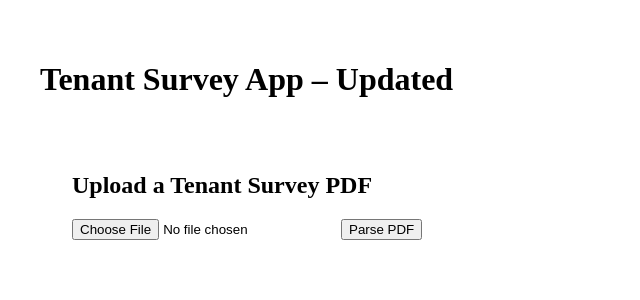
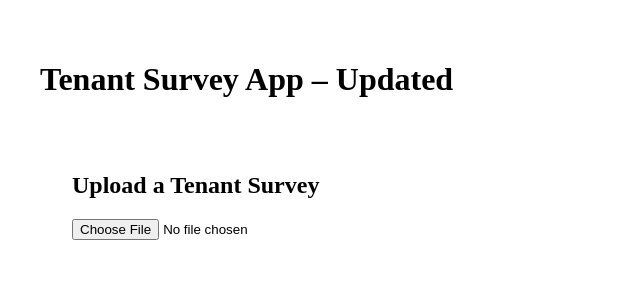
Before and after one commit to ptesdal/tenant-survey-portal, a Next.js app in the folder Downloads/tenant-survey-portal/: page / in a window 1280 px wide. Shown: the top 300 px of the page, without its empty margins (0-640 px from the left). Built offline with nearby package versions, Linux system fonts and the light colour scheme.

Commit message:
Switch to browser-safe PDF parsing with pdfjs-dist

```diff
--- a/Downloads/tenant-survey-portal/app/UploadForm.jsx
+++ b/Downloads/tenant-survey-portal/app/UploadForm.jsx
@@ -1,55 +1,45 @@
 'use client';
+import { useState } from 'react';
+import * as pdfjsLib from 'pdfjs-dist/legacy/build/pdf';
 
-import { useState } from 'react';
-import { getDocument, GlobalWorkerOptions } from 'pdfjs-dist';
-import workerSrc from 'pdfjs-dist/build/pdf.worker.min.js?url';
-
-GlobalWorkerOptions.workerSrc = workerSrc;
+pdfjsLib.GlobalWorkerOptions.workerSrc =
+  'https://cdn.jsdelivr.net/npm/pdfjs-dist@3.11.174/build/pdf.worker.min.js';
 
 export default function UploadForm() {
-  const [selectedFile, setSelectedFile] = useState(null);
-  const [status, setStatus] = useState('');
+  const [fileName, setFileName] = useState('');
+  const [textContent, setTextContent] = useState('');
 
-  const handleFileChange = (event) => {
-    const file = event.target.files[0];
-    setSelectedFile(file);
-    setStatus(`File "${file.name}" selected. Ready for parsing.`);
-  };
+  const handleFileChange = async (event) => {
+    const file = event.target.files?.[0];
+    if (!file) return;
 
-  const handleParse = async () => {
-    if (!selectedFile) {
-      setStatus('Please select a PDF file first.');
-      return;
-    }
+    setFileName(file.name);
 
-    const reader = new FileReader();
-    reader.onload = async () => {
-      const typedArray = new Uint8Array(reader.result);
-      const pdf = await getDocument({ data: typedArray }).promise;
+    const arrayBuffer = await file.arrayBuffer();
+    const pdf = await pdfjsLib.getDocument({ data: arrayBuffer }).promise;
 
     let fullText = '';
     for (let i = 1; i <= pdf.numPages; i++) {
       const page = await pdf.getPage(i);
       const content = await page.getTextContent();
-        const strings = content.items.map((item) => item.str);
-        fullText += strings.join(' ') + '\n\n';
+      const strings = content.items.map((item) => item.str).join(' ');
+      fullText += strings + '\n';
     }
 
-      console.log('Parsed PDF text:', fullText);
-      setStatus('Parsing complete. Check console for results.');
-    };
-
-    reader.readAsArrayBuffer(selectedFile);
+    setTextContent(fullText);
   };
 
   return (
     <div style={{ padding: '2rem' }}>
-      <h2>Upload a Tenant Survey PDF</h2>
-      <input type="file" accept="application/pdf" onChange={handleFileChange} />
-      <button onClick={handleParse} style={{ marginLeft: '1rem' }}>
-        Parse PDF
-      </button>
-      <p>{status}</p>
+      <h2>Upload a Tenant Survey</h2>
+      <input type="file" accept=".pdf" onChange={handleFileChange} />
+      {fileName && <p><strong>File:</strong> {fileName}</p>}
+      {textContent && (
+        <div>
+          <h3>Extracted Text:</h3>
+          <pre>{textContent}</pre>
+        </div>
+      )}
     </div>
   );
 }
```
Lines whose indentation alone changed are shown as unchanged.
